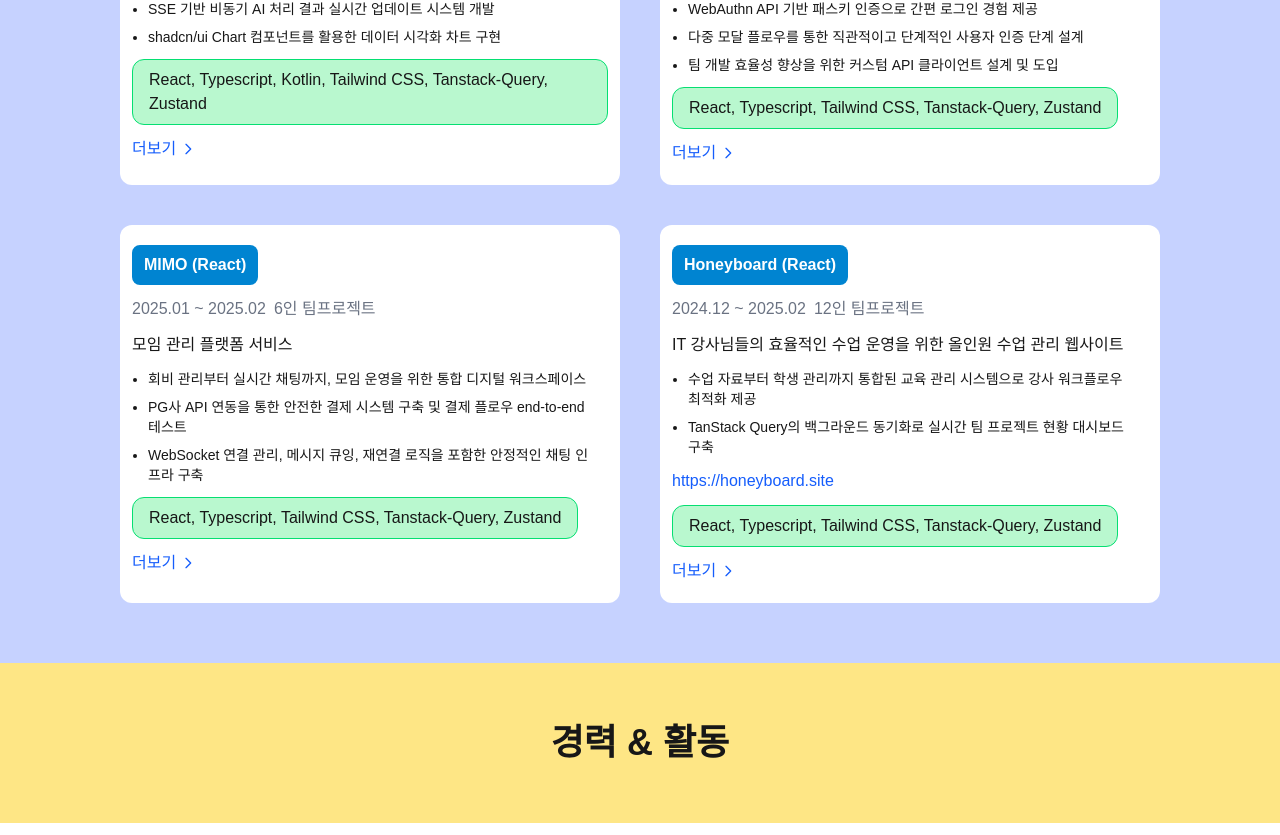
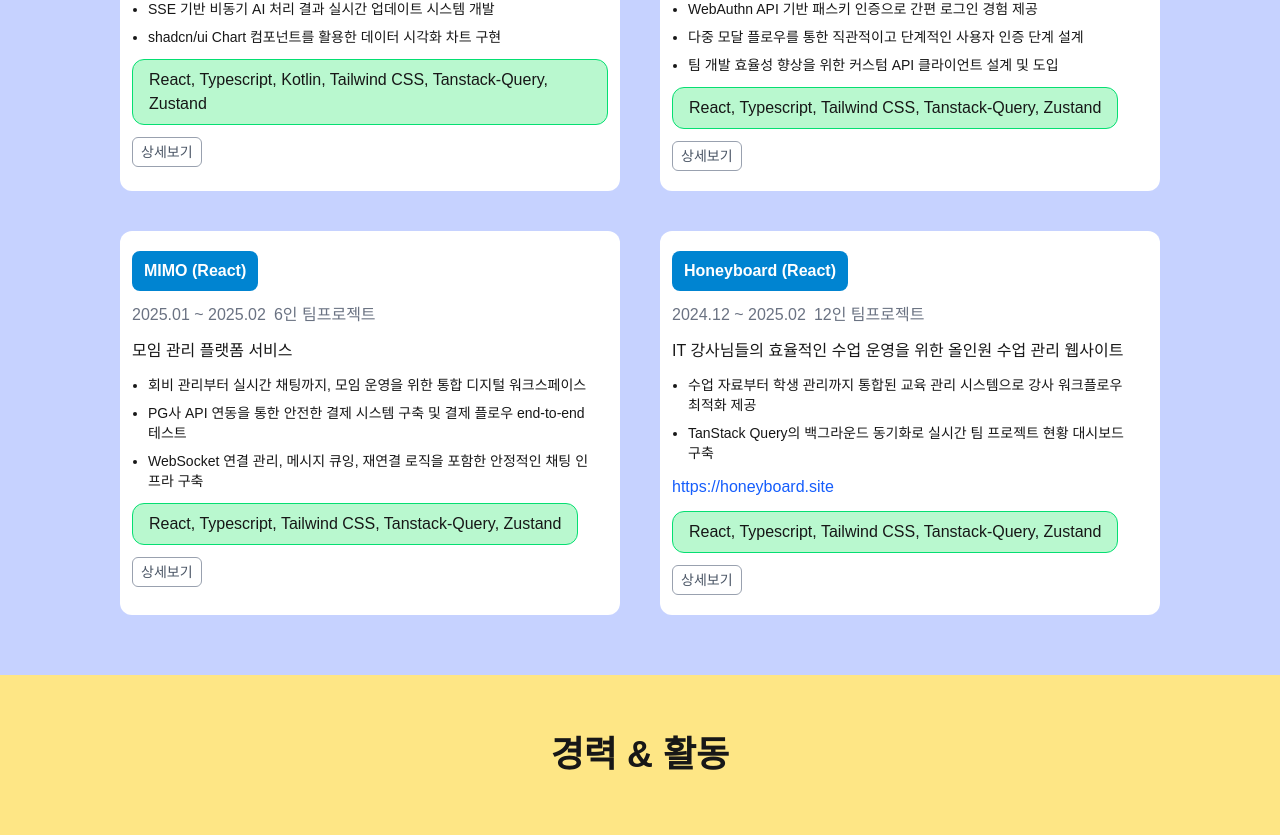
Before and after one commit to jump6746/portfolio, a Next.js app: page / in a window 1280 px wide. Shown: the part 2157-2992 px from the top of the page. Built offline with nearby package versions, Linux system fonts and the light colour scheme.

Commit message:
마크다운 수정

```diff
--- a/src/components/ProjectCard.tsx
+++ b/src/components/ProjectCard.tsx
@@ -1,6 +1,7 @@
 import ProjectModal from "./ProjectModal";
 
 interface Props {
+  id: number;
   title: string;
   term: string;
   people: number;
@@ -11,6 +12,7 @@ interface Props {
 }
 
 const ProjectCard = ({
+  id,
   title,
   term,
   people,
@@ -42,7 +44,7 @@ const ProjectCard = ({
       <div className="bg-green-200 px-4 py-2 w-fit rounded-xl border border-green-400">
         <span>{tech.join(", ")}</span>
       </div>
-      <ProjectModal id={1} />
+      <ProjectModal id={id} />
     </div>
   );
 };
--- a/src/components/ProjectModal.tsx
+++ b/src/components/ProjectModal.tsx
@@ -41,22 +41,9 @@ const ProjectModal = ({ id }: Props) => {
       {/* 더보기 버튼 */}
       <button
         onClick={handleMoreClick}
-        className="inline-flex items-center text-blue-600 hover:text-blue-800 font-medium"
+        className="inline-flex items-center text-gray-600 hover:font-semibold border w-fit px-2 py-1 rounded-md cursor-pointer hover:border-gray-600 border-gray-400 text-sm"
       >
-        더보기
-        <svg
-          className="w-4 h-4 ml-1"
-          fill="none"
-          stroke="currentColor"
-          viewBox="0 0 24 24"
-        >
-          <path
-            strokeLinecap="round"
-            strokeLinejoin="round"
-            strokeWidth={2}
-            d="M9 5l7 7-7 7"
-          />
-        </svg>
+        상세보기
       </button>
 
       {/* 모달 */}
--- a/src/sections/Projects.tsx
+++ b/src/sections/Projects.tsx
@@ -7,6 +7,7 @@ const Projects = () => {
         <h2 className="text-4xl font-semibold text-center">프로젝트</h2>
         <div className="flex flex-wrap w-full h-fit gap-10 justify-center">
           <ProjectCard
+            id={1}
             title="PixmeUp (React, Kotlin)"
             term="2025.04 ~ 2025.05"
             people={6}
@@ -26,6 +27,7 @@ const Projects = () => {
             ]}
           />
           <ProjectCard
+            id={2}
             title="HoneyKeep (React)"
             term="2025.02 ~ 2025.04"
             people={6}
@@ -45,6 +47,7 @@ const Projects = () => {
             ]}
           />
           <ProjectCard
+            id={3}
             title="MIMO (React)"
             term="2025.01 ~ 2025.02"
             people={6}
@@ -63,6 +66,7 @@ const Projects = () => {
             ]}
           />
           <ProjectCard
+            id={4}
             title="Honeyboard (React)"
             term="2024.12 ~ 2025.02"
             people={12}
```
Also changed, not shown: public/markdowns/2.md (renamed from public/markdowns/2.md.md), public/markdowns/3.md (renamed from public/markdowns/3.md.md).
